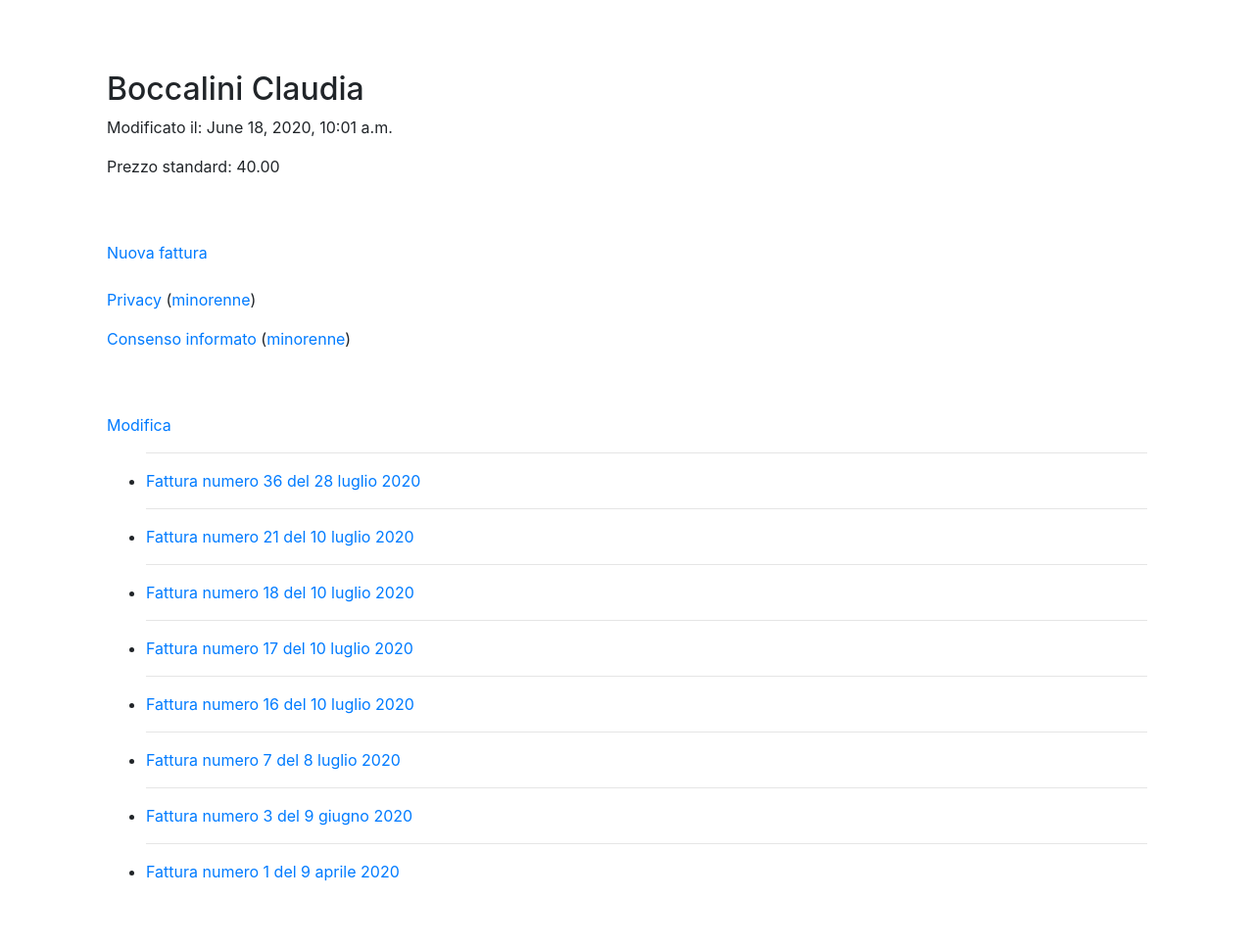
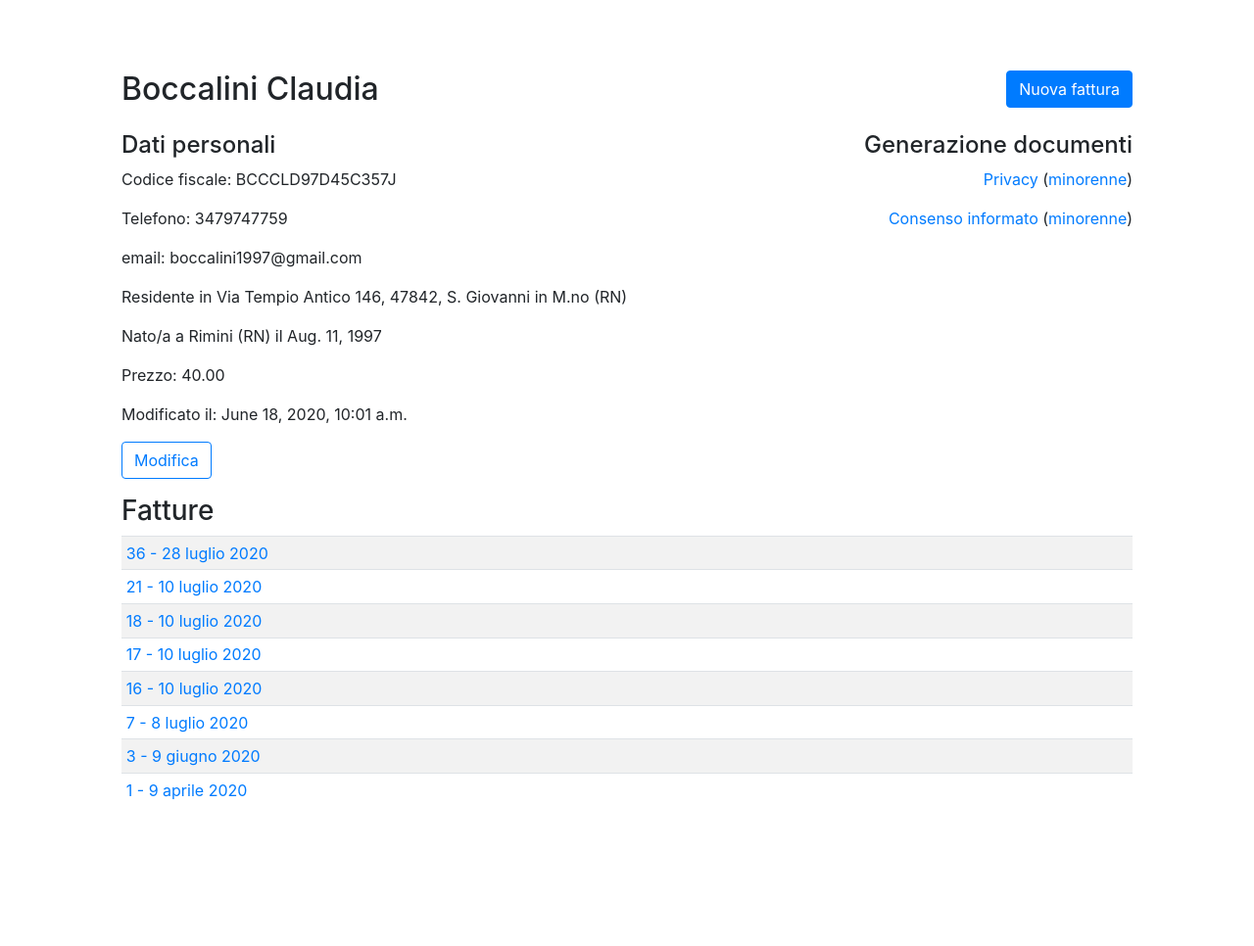
Before and after one commit to DckCanal/Studio, a Django app: page /gestione/paziente/3 in a window 1280 px wide. Shown: the part 56-1022 px from the top of the page at 98% size. After the commit the page ends 873 px from the top, so only its background shows below. Run offline with Django 3.2, Linux system fonts and the light colour scheme; a user stored in the database is signed in; data comes from the database, SQL or seed files in the repository; both versions use the stored data as it was after the commit; some libraries are stand-ins or nearby versions.

Commit message:
Paziente DetailView finita

```diff
--- a/gestione/models.py
+++ b/gestione/models.py
@@ -59,7 +59,7 @@ class Fattura(models.Model):
 		ordering = ['-data','-numero']
 
 	def __str__(self):
-		return "Fattura numero " + str(self.numero) + " del " + data_italiana(self.data)
+		return str(self.numero) + " - " + data_italiana(self.data)
 		#return "Fattura numero "+ self.numero+" intestata a "+self.paziente.cognome+" "+self.paziente.nome+" del "+self.data+", "+self.valore
 		#c'è un errore, self.paziente (ForeignKey) non ha attributo nome e cognome
 
--- a/gestione/templates/gestione/paziente_detail.html
+++ b/gestione/templates/gestione/paziente_detail.html
@@ -1,24 +1,80 @@
 {% extends "generic.html" %}
 {% block main-content %}
+<style>
+    .themed-container {
+  padding: 15px;
+  margin-bottom: 30px;
+  background-color: rgba(0, 123, 255, .15);
+  border: 1px solid rgba(0, 123, 255, .2);
+}
+</style>
+<div class="container">
+    <div class="row mb-3">
+        <div class="col-md-8">
         <h2>{{paziente}}</h2>
+        </div>
+        <div class="col-md-4 text-right">
+        <a class="btn btn-primary" href="{% url 'fattura-veloce' paziente.pk%}">Nuova fattura</a>
+        </div>
+    </div>
+
+    <div class="row mb-3">
+    <div class="col-md-8">
+        <h4>Dati personali</h4>
+        {% if paziente.codfisc %}
+            <p>Codice fiscale: {{paziente.codfisc}}</p>
+        {% endif %}
+        {% if paziente.piva %}
+            <p>Partita IVA: {{paziente.piva}}</p>
+        {% endif %}
+        {% if paziente.telefono %}
+            <p>Telefono: {{paziente.telefono}}</p>
+        {% endif %}
+        {% if paziente.email %}
+            <p>email: {{paziente.email}}</p>
+        {% endif %}
+        {% if paziente.paese and paziente.cap and paziente.via and paziente.civico and paziente.provincia %}
+            <p>Residente in {{paziente.via}} {{paziente.civico}}, {{paziente.cap}}, {{paziente.paese}} ({{paziente.provincia}})</p>
+        {% endif %}
+        {% if paziente.data_nascita and paziente.paese_nascita and paziente.provincia_nascita %}
+            <p>Nato/a a {{paziente.paese_nascita}} ({{paziente.provincia_nascita}}) il {{paziente.data_nascita}}</p>
+        {% endif %}
+        {% if paziente.prezzo %}
+            <p>Prezzo: {{paziente.prezzo}}</p>
+        {% endif %}
         <p>Modificato il: {{paziente.ultima_modifica}}</p>
-<p>Prezzo standard: {{paziente.prezzo}}</p>
-<br /><br />
-<a href="{% url 'fattura-veloce' paziente.pk%}">Nuova fattura</a>
-<br /><br />
+
+        <div>
+            <a class="btn btn-outline-primary" href="{% url 'modifica-paziente' paziente.pk %}">Modifica</a>
+        </div>
+    </div>
+    <div class="col-md-4 text-right">
+        <h4>Generazione documenti</h4>
         <p><a href="{% url 'privacy-pdf' paziente.pk %}">Privacy</a>
         (<a href="{% url 'privacy-m-pdf' paziente.pk %}">minorenne</a>)</p>
         <p><a href="{% url 'consenso-pdf' paziente.pk %}">Consenso informato</a>
         (<a href="{% url 'consenso-m-pdf' paziente.pk %}">minorenne</a>)</p>
-<br /><br />
-<p><a href="{% url 'modifica-paziente' paziente.pk %}">Modifica</a></p>
+    </div>
+    </div>
+
+
+
+
+
+    <div>
+        <h3>Fatture</h3>
     {% if paziente.fattura_set.all %}
-<ul>
+    <div class="table-responsive">
+        <table class="table table-striped table-sm">
+            <tbody>
         {% for f in paziente.fattura_set.all %}
-    <hr><li><a href="{{ f.get_absolute_url }}">{{f}}</a></li>
+        <tr><td><a href="{{ f.get_absolute_url }}">{{f}}</a></td></tr>
         {% endfor %}
-</ul>
     {% else %}
-<p>nessuna fattura intestata al paziente</p>
+    <tr><td>Nessuna fattura intestata al paziente</td></tr>
     {% endif %}
+</tbody>
+</table>
+    </div>
+</div>
 {% endblock main-content %}
--- a/gestione/templates/gestione/paziente_list.html
+++ b/gestione/templates/gestione/paziente_list.html
@@ -28,5 +28,5 @@
   </div>
 
 {% endfor %}
+</div>
 {% endblock main-content %}
-</div>
```
Also changed, not shown: db.sqlite3, 1 other file. Lines whose indentation alone changed are shown as unchanged.
